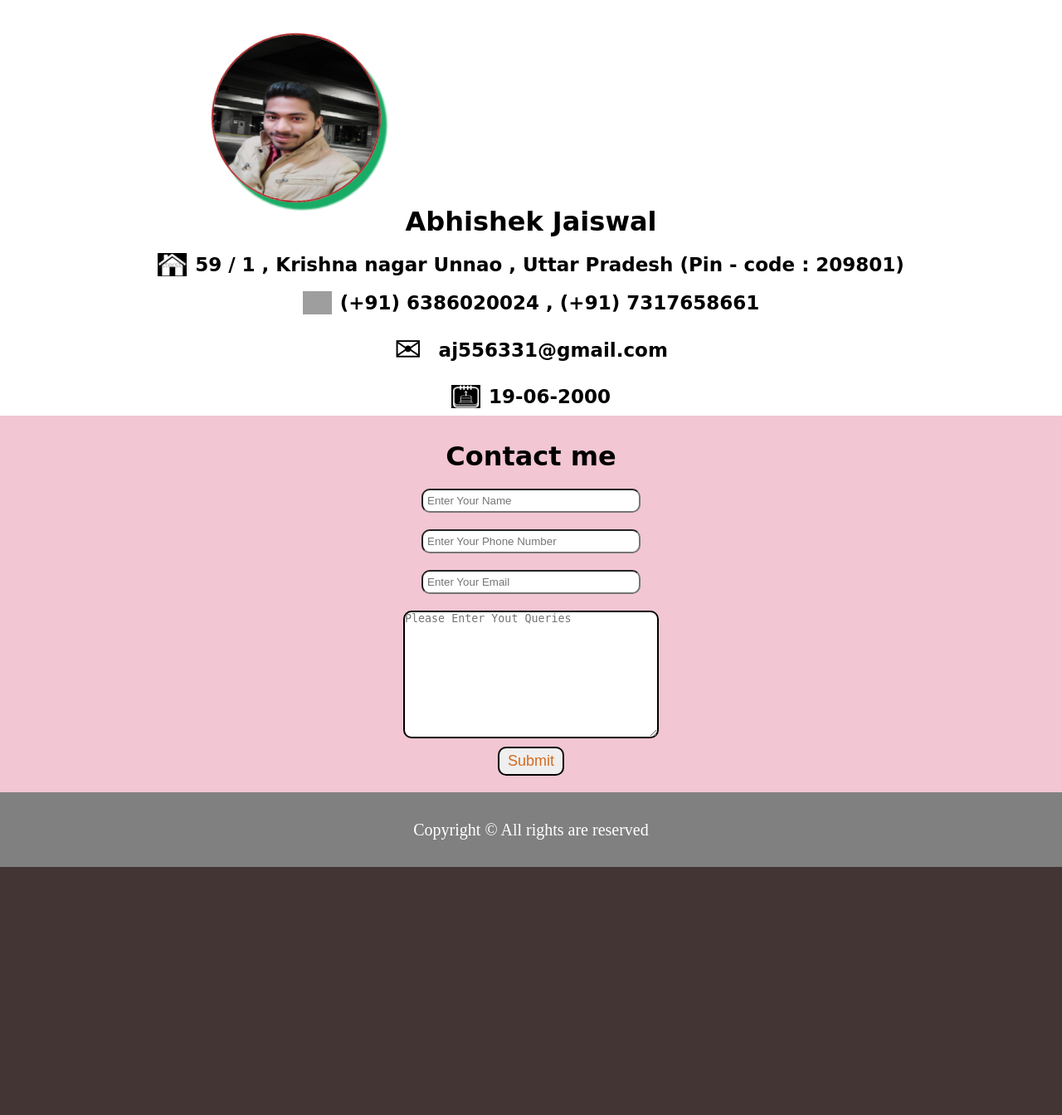
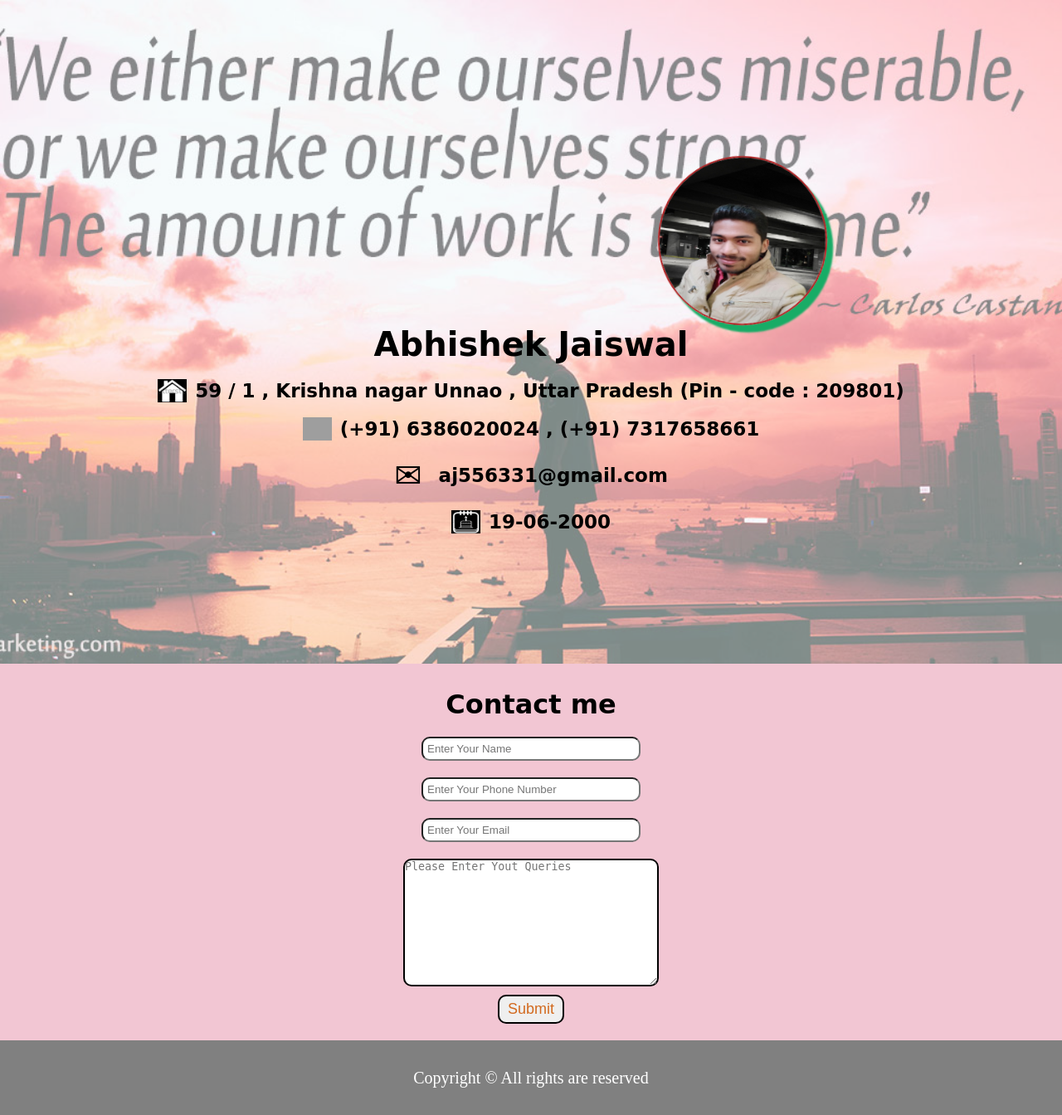
Before and after one commit to Abhi568/Motivational-burn-website.io, a PHP site: page /remian_html/contact.php in a window 1280 px wide. Shown: the part 946-2290 px from the top of the page at 83% size. Before the commit the page ends 1991 px from the top, so only its background shows below. Run offline with PHP 8.4, Linux system fonts and the light colour scheme; grey boxes are pictures that could not be loaded.

Commit message:
Add files via upload
CSS folder Update

```diff
--- a/css/conttact.css
+++ b/css/conttact.css
@@ -1,4 +1,4 @@
-
+/* for top one */
 
 *{
     padding: 0px;
@@ -12,8 +12,9 @@
     position: sticky;
     top:0px;
     cursor: pointer;
+
+
 }
-
 .backimage
 {
     background: rgba(31, 9, 9, 0.7)  url(../pic/back2.jpg);
@@ -26,36 +27,39 @@
 .writer i
 {
     color: #e6b8e2;
+    /* background-color: blueviolet; */
     font-size: 20px;
+
 }
-
 .nav-list
 {
     width: 70%;
     display: flex;
     align-items: center;
+
+    /* border:2px solid palegreen; */
 }
-
 .nav-list .logo img
 {
     width:70px;
     height: 70px;
+    /* border: 2px solid blue; */
     border-radius: 50;
      margin: 0px 10px;
 }
-
 .nav-list li{
     list-style: none;
     margin:20px 30px;
+
 }
-
 .nav-list li a{
     text-decoration: none;
     color: white;
     font-size: 20px;
     font-family: 'Ubuntu', sans-serif;
+
+    /* color: blueviolet; */
 }
-
 .nav-list li a:hover
 {
     color: gray;
@@ -65,9 +69,9 @@
     text-align: right;
     width: 30%;
     text-align: right;
+   /* border:2px solid pink; */
    padding:36px 30px;
 }
-
 #search
 {
     width: 150px;
@@ -84,12 +88,10 @@
     margin: auto;
     height: 60%;
 }
-
 .firstsection
 {
     height: 98vh;
 }
-
 .first-half
 {
     color: white;
@@ -99,10 +101,11 @@
     justify-content: center;
     align-items: center;
 }
-
 .second-half img{
     height: 180px;
     width: 180px;
+    /* padding: 20px 2px; */
+    /* margin: 20px 0px; */
     border: 2px solid white;
     border-radius: 50%;
     display: block;
@@ -111,44 +114,42 @@
 }
 .text-big
 {
+
     font-size: 30px;
 }
-
 .text-small{
     font-size: 19px;
 }
-
 .buttons
 {
     display: flex;
     justify-content: center;
     align-items: center;
 }
-
 .btn1
 {
     padding: 5px;
     margin:7px 7px;
     border-radius: 5px;
+    /* background-color: wheat; */
     font-size: 16px;
     background: none;
     color: white;
     cursor: pointer;
     border:2px solid white;
 }
-
 .btn-sm
 {
     padding: 4px;
     margin:7px 7px;
     border-radius: 5px;
+    /* background-color: wheat; */
     font-size: 13px;
     background: none;
     color: white;
     cursor: pointer;
     border:2px solid white;
 }
-
 .btn
 {
     color: blanchedalmond;
@@ -158,23 +159,22 @@
     font-size: 18px;
     border: 2px solid black;
 }
-
 .contact
 {
     display: flex;
     flex-direction: column;
     align-items: center;
     justify-content: center;
+    /* border: 2px solid red; */
     background-color: #f2c6d3;;
     padding: 20px;
 }
-
 h2{
     margin:10px;
     font-size: 23px;
+
     font-family: 'Satisfy', cursive;
 }
-
 .inputs
 {
     display: flex;
@@ -189,7 +189,6 @@ input{
     width:250px;
     border-radius: 10px;;
 }
-
 #Query
 {
     border-radius: 10px;
@@ -197,7 +196,10 @@ input{
     border:2px solid black
 }
 
-# for profile-container
+
+
+
+#profile-container
 {
     display: flex;
     font-family: 'Baloo 2', cursive;
@@ -209,6 +211,8 @@ input{
     align-items: center;
     color: black;
     font-size: 20px;
+    /* border: 2px solid red; */
+
 }
 #profile-container::before
 {
@@ -223,8 +227,8 @@ input{
     opacity: 0.5;
 
 }
+#profile-container #logo
 
-#profile-container #logo
 {
     height: 200px;
     width: 200px;
@@ -249,6 +253,7 @@ input{
     {
         left:0px;
         top:0px;
+        /* background-color: rgb(238, 253, 31); */
         border-radius: 50%;
         border: 2px solid green;
         transform: rotate(34deg);
@@ -279,8 +284,8 @@ input{
         border: 2px solid yellow;
         transform: rotate3d();
     }
+
 }
-
 #profile-container .bottom
 {
     display:flex;
@@ -288,8 +293,9 @@ input{
     justify-content:center ;
     align-items: center;
     margin-top:30px;
+    /* border: 2px solid green; */
+
 }
-
 #profile-container .bottom  img
 {
     height: 28px;
@@ -304,7 +310,7 @@ input{
 }
 
 span{
-    margin: 10px
+margin: 10px
 }
 
  h1
@@ -328,24 +334,25 @@ span{
     padding: 5px;
 }
 
-footer
-{
+footer{
+    /* margin:20px; */
     display: flex;
     justify-content: center;
     align-items: center;
     background-color: gray;
     height: 90px;
 }
-
 footer p
 {
     font-size: 20px;
     color: white;
 }
-
 .footer
 {
     display: flex;
     justify-content: center;
     align-items: center;
+
 }
+
+/* for below one */
--- a/css/vedio.css
+++ b/css/vedio.css
@@ -46,12 +46,12 @@ img
     background-color: violet;
 }
 /*
-for Vedio showing
 video {
     width: 400px;
     height: 400px;
     margin:10px;
 }
+
 .vedio-container {
     background: url('../pic/back2.jpg') no-repeat  center center/cover;
     display: flex;
@@ -60,6 +60,7 @@ video {
     align-items: center;
 
 }
+
 .videos {
     justify-content: center;
     align-items: center;
```
